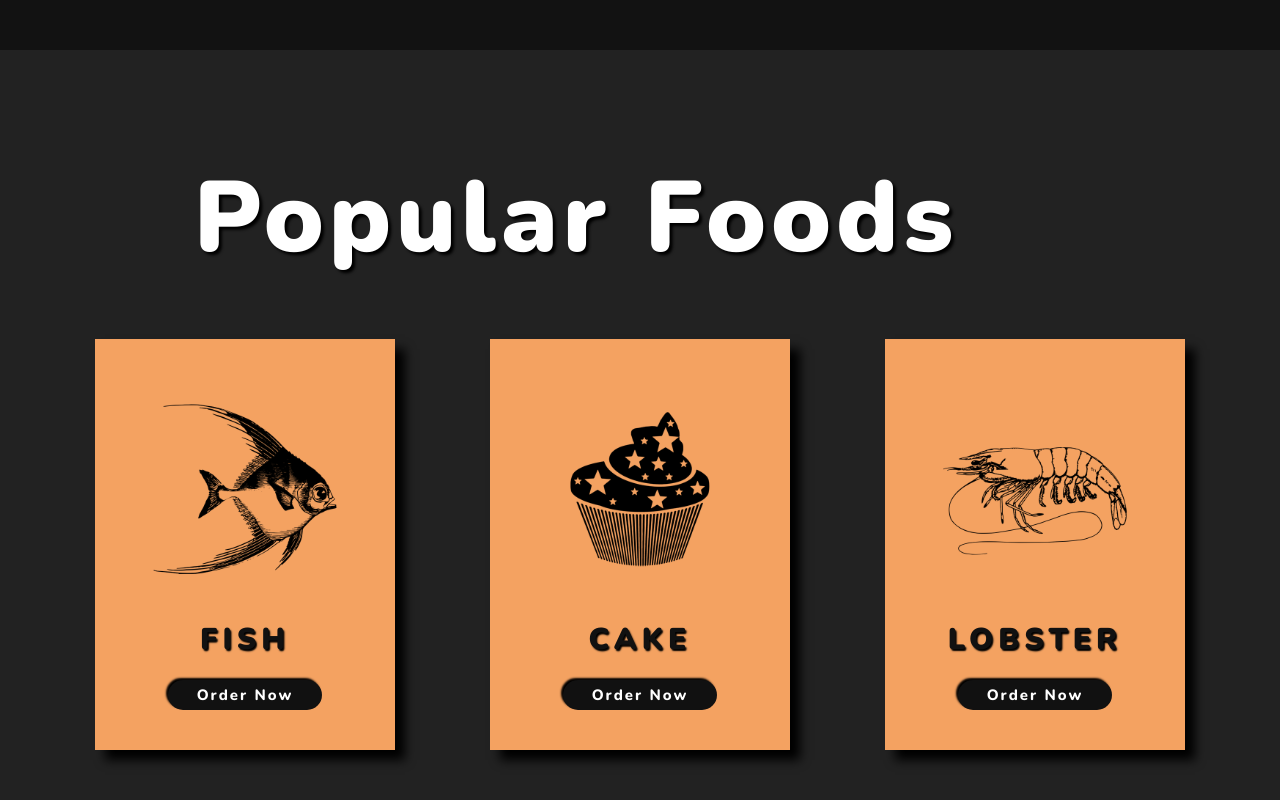
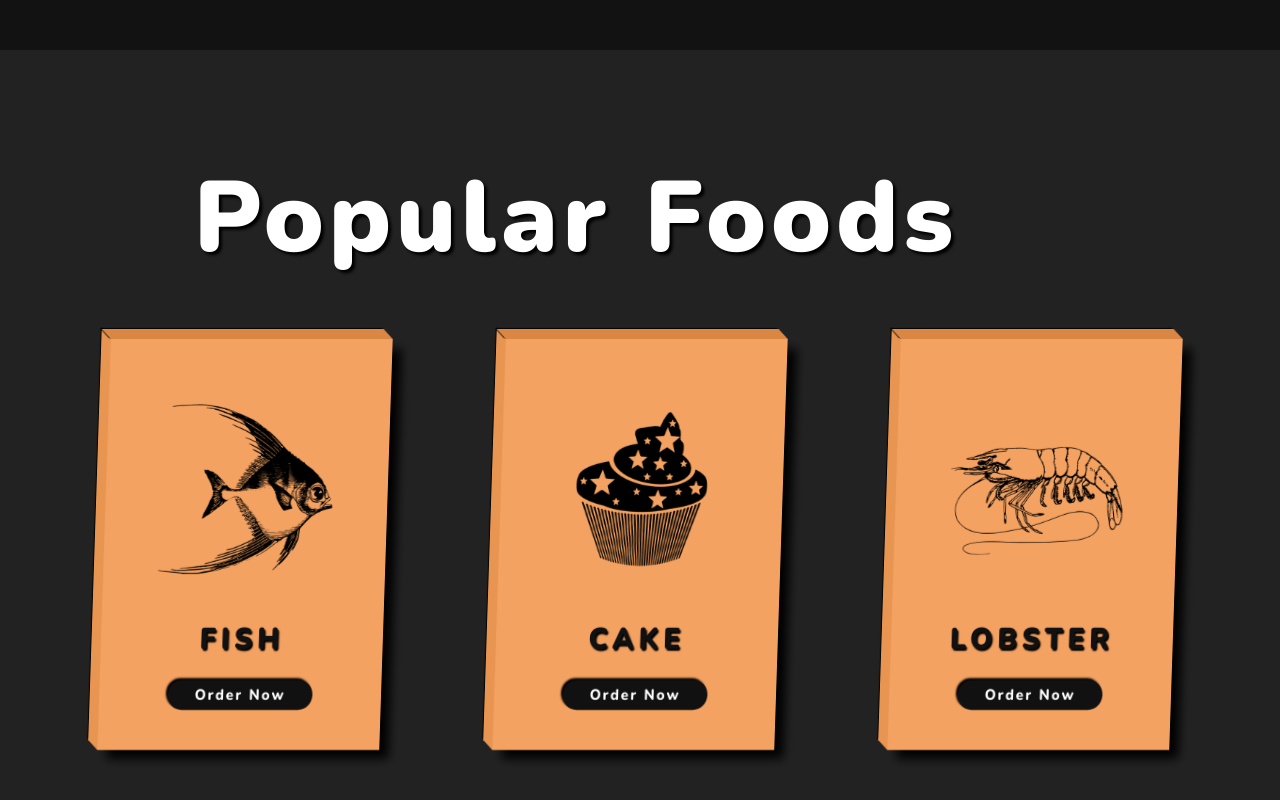
Before and after one commit to jprobussr/world-of-flavors-website, a plain HTML site: page index.html in a window 1280 px wide. Shown: the part 750-1550 px from the top of the page. Drawn offline with nearby package versions, Linux system fonts and the light colour scheme.

Commit message:
Complete Section-2

```diff
--- a/style.css
+++ b/style.css
@@ -78,6 +78,40 @@ body {
   justify-content: space-between;
   align-items: center;
   box-shadow: 1rem 1rem 1rem #000;
+  position: relative;
+  transform: rotateY(20deg) skewX(-2deg);
+  transition: transform 0.5s, box-shadow 0.5s;
+}
+
+.card:hover {
+  transform: rotateY(20deg) skewX(-2deg) translateY(-3rem);
+  box-shadow: 2rem 2rem 2rem #000;
+}
+
+.card::before {
+  content: '';
+  height: 100%;
+  width: 1rem;
+  background-color: #e89552;
+  position: absolute;
+  top: 0;
+  left: -1rem;
+  transform: skewY(45deg);
+  transform-origin: right;
+  box-shadow: -0.1rem -0.1rem 0.1rem black;
+}
+
+.card::after {
+  content: '';
+  height: 1rem;
+  width: 100%;
+  background-color: #da8744;
+  position: absolute;
+  top: -1rem;
+  left: 0;
+  transform: skewX(45deg);
+  transform-origin: bottom;
+  box-shadow: -0.1rem -0.1rem 0.1rem black;
 }
 
 .card-img {
```
